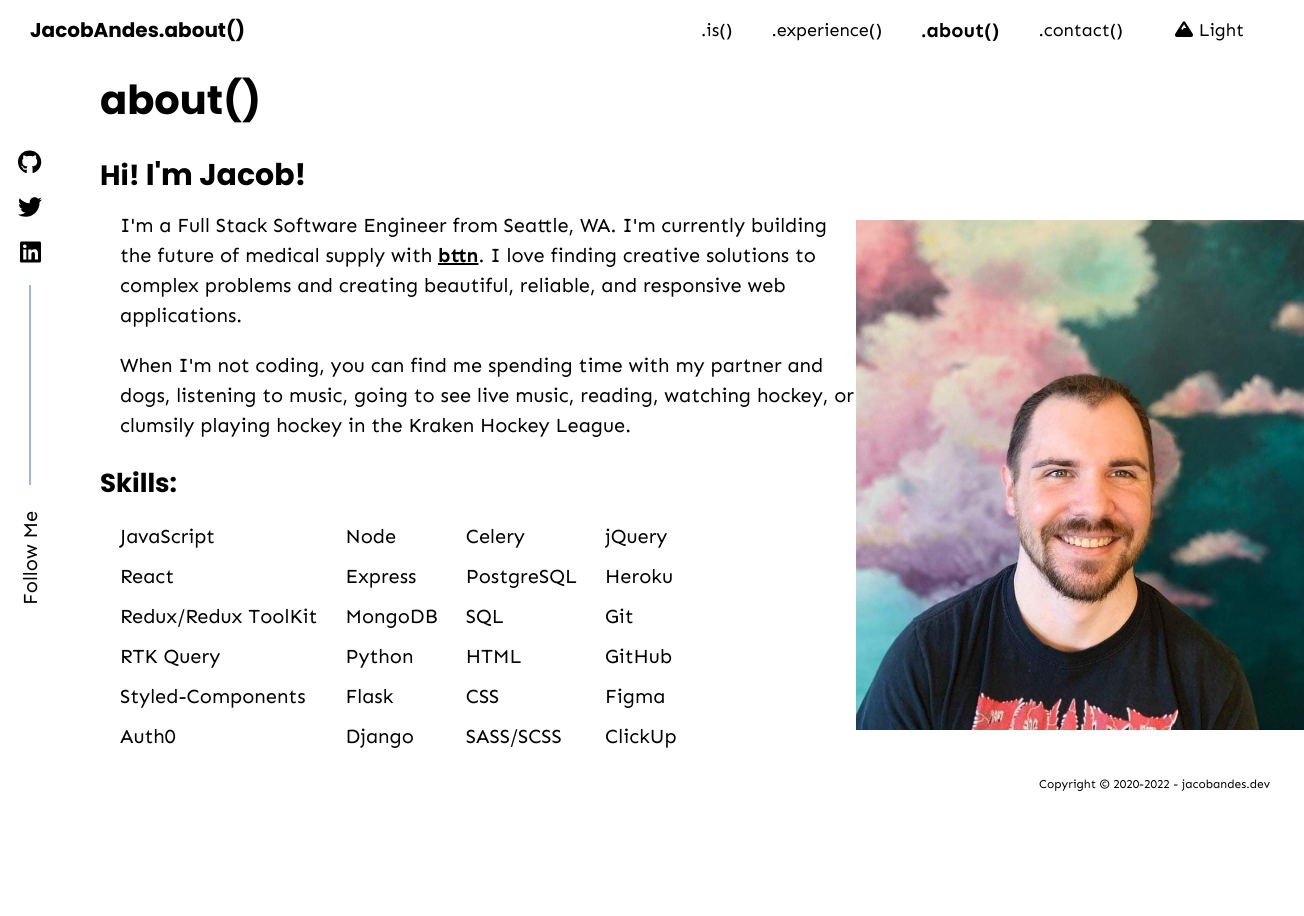
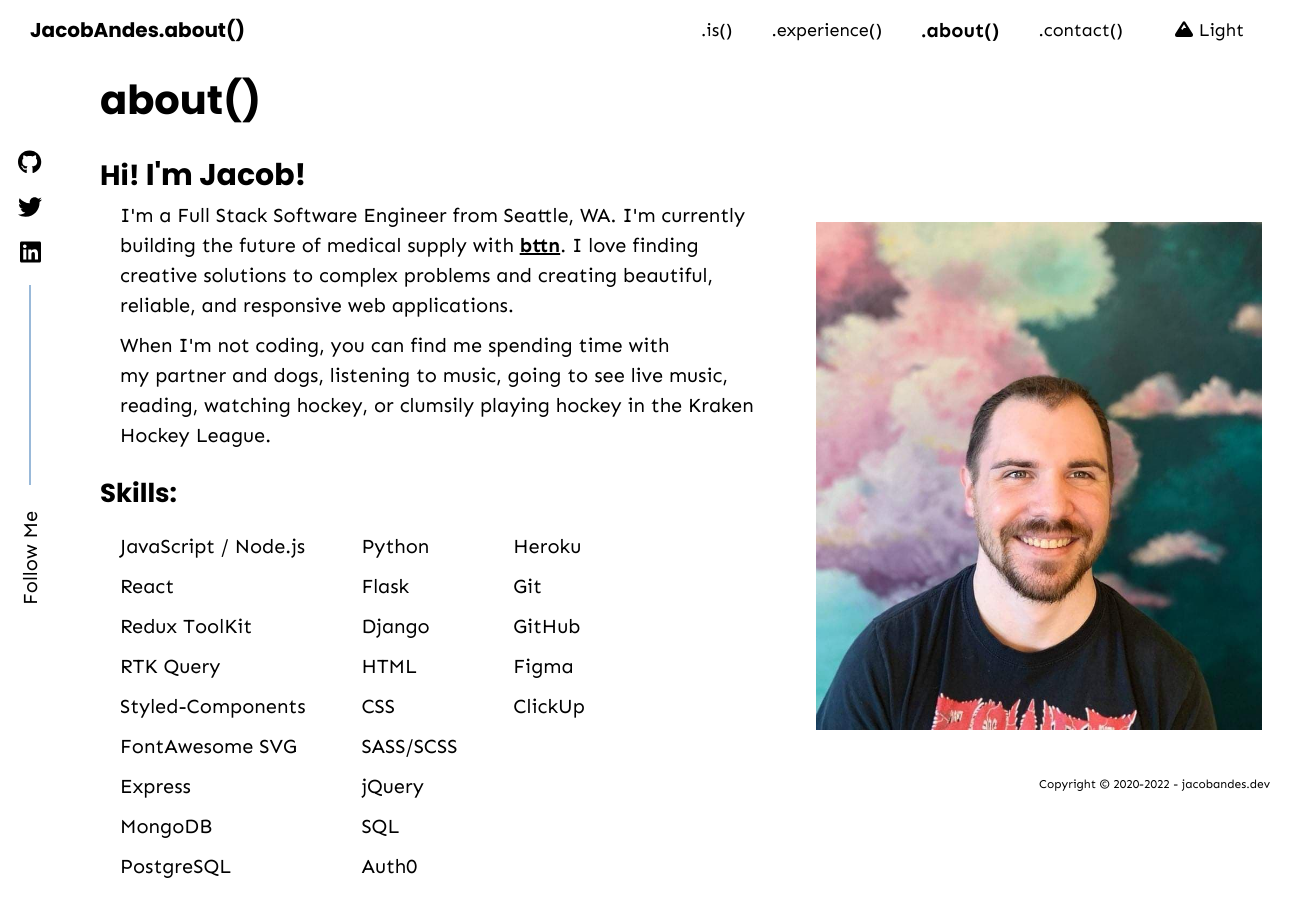
Before and after one commit to booshja/static-portfolio-v3, a React (Create React App) app: page /about in a window 1280 px wide. Shown: the top 916 px of the page, 1304 px wide, since content can reach past the window. Before the commit the page ends 800 px from the top, so only its background shows below. Built offline with nearby package versions, Linux system fonts and the light colour scheme; no server answers.

Commit message:
refactor: cleaned up semantic HTML

```diff
--- a/src/components/Copyright.js
+++ b/src/components/Copyright.js
@@ -6,9 +6,11 @@ const Copyright = () => {
   const thisYear = new Date().getFullYear();
 
   return (
-    <CopyrightText>
-      Copyright &copy; 2020-{thisYear} - jacobandes.dev
-    </CopyrightText>
+    <footer>
+      <CopyrightText>
+        Copyright &copy; 2020-{thisYear} - jacobandes.dev
+      </CopyrightText>
+    </footer>
   );
 };
 
--- a/src/components/Result.js
+++ b/src/components/Result.js
@@ -5,7 +5,8 @@ import Fireworks from '../assets/fireworks.jpeg';
 import IceCream from '../assets/sad-ice-cream.jpeg';
 // components
 import { ResultText, ResultLink } from './styles/typography';
-import { ColumnFlex, ResultImg } from './styles/containers';
+import { ColumnFlex } from './styles/containers';
+import { ResultImg } from './styles/media';
 
 const Result = ({ approval }) => (
   <ColumnFlex>
--- a/src/components/styles/containers.js
+++ b/src/components/styles/containers.js
@@ -8,12 +8,6 @@ const ColumnFlex = styled.div`
 `;
 
 /** Containers ***************************************** */
-const SpinnerContainer = styled(ColumnFlex)`
-  font-size: ${(p) => (p.size ? `${p.size}rem` : '10rem')};
-  color: ${({ theme: t }) => t.textPrimary};
-  align-items: center;
-`;
-
 const HeaderContainer = styled.header`
   display: flex;
   align-items: center;
@@ -50,11 +44,20 @@ const SocialsContainer = styled.aside`
     margin-bottom: 2rem;
     color: ${({ theme: t }) => t.textPrimary};
 
-    &:hover,
-    &:focus {
+    &:hover {
       filter: brightness(90%);
     }
+
+    &:focus-visible {
+      outline: 1px solid ${({ theme: t }) => t.textSecondary};
+    }
   }
+`;
+
+const SpinnerContainer = styled(ColumnFlex)`
+  font-size: ${(p) => (p.size ? `${p.size}rem` : '10rem')};
+  color: ${({ theme: t }) => t.textPrimary};
+  align-items: center;
 `;
 
 /** Accent Div's *************************************** */
@@ -65,16 +68,10 @@ const VerticalAccentDiv = styled.div`
   margin-bottom: 2rem;
 `;
 
-/** Images ********************************************* */
-const ResultImg = styled.img`
-  width: 60%;
-`;
-
 export {
   ColumnFlex,
   HeaderContainer,
   Nav,
-  ResultImg,
   SocialsContainer,
   SpinnerContainer,
   VerticalAccentDiv,
--- /dev/null
+++ b/src/components/styles/media.js
@@ -0,0 +1,10 @@
+/* eslint-disable */
+// dependencies
+import styled from 'styled-components';
+
+/** Images ********************************************* */
+const ResultImg = styled.img`
+  width: 60%;
+`;
+
+export { ResultImg };
--- a/src/components/styles/typography.js
+++ b/src/components/styles/typography.js
@@ -42,10 +42,19 @@ const StyledNavLink = styled(NavLink)`
   font-weight: 400;
   text-decoration: none;
   color: ${({ theme: t }) => t.textPrimary};
+  transition: border-bottom ease-in-out 0.1s;
 
   &.active {
     font-weight: 700;
     font-size: 2rem;
+  }
+
+  &:hover {
+    text-decoration: underline;
+  }
+
+  &:focus-visible {
+    outline: 1px solid ${({ theme: t }) => t.textSecondary};
   }
 `;
 
--- a/src/data/skills.json
+++ b/src/data/skills.json
@@ -1,24 +1,23 @@
 {
   "skills": [
-    "JavaScript",
+    "JavaScript / Node.js",
     "React",
-    "Redux/Redux ToolKit",
+    "Redux ToolKit",
     "RTK Query",
     "Styled-Components",
-    "Auth0",
-    "Node",
+    "FontAwesome SVG",
     "Express",
     "MongoDB",
+    "PostgreSQL",
     "Python",
     "Flask",
     "Django",
-    "Celery",
-    "PostgreSQL",
-    "SQL",
     "HTML",
     "CSS",
     "SASS/SCSS",
     "jQuery",
+    "SQL",
+    "Auth0",
     "Heroku",
     "Git",
     "GitHub",
--- a/src/pages/public/About.js
+++ b/src/pages/public/About.js
@@ -6,7 +6,8 @@ import { v4 as randomId } from 'uuid';
 import {
   PageContainer,
   MainContent,
-  LeftSide as Left,
+  LeftSide,
+  RightSide as Right,
 } from './styles/containers';
 import {
   PageTitle,
@@ -27,12 +28,7 @@ const AboutContainer = styled(PageContainer)`
   background-color: ${({ theme: t }) => t.bgPrimary};
 `;
 
-const LeftSide = styled(Left)`
-  width: 70%;
-`;
-
-const RightSide = styled.div`
-  display: flex;
+const RightSide = styled(Right)`
   width: 30%;
   margin-bottom: 5rem;
   padding-top: 10rem;
@@ -42,7 +38,8 @@ const About = () => (
   <AboutContainer>
     <PageTitle>about()</PageTitle>
     <MainContent className="slide-in-left">
-      <LeftSide>
+      <LeftSide width="70%">
+        <section>
           <StoryGreeting>
             <Hi>Hi! </Hi>
             I&apos;m Jacob!
@@ -61,7 +58,8 @@ const About = () => (
             beautiful, reliable, and responsive web applications.
           </StoryText>
           <StoryText>
-          When I&apos;m not coding, you can find me spending time with my&nbsp;
+            When I&apos;m not coding, you can find me spending time with
+            my&nbsp;
             {/* <StoryLink
               href="https://paintingjoy.art"
               target="_blank"
@@ -74,12 +72,15 @@ const About = () => (
             reading, watching hockey, or clumsily playing hockey in the Kraken
             Hockey League.
           </StoryText>
+        </section>
+        <section>
           <SkillsHeader>Skills:</SkillsHeader>
           <SkillsList>
             {data.skills.map((skill) => (
               <Skill key={randomId()}>{skill}</Skill>
             ))}
           </SkillsList>
+        </section>
       </LeftSide>
       <RightSide>
         <img
--- a/src/pages/public/Contact.js
+++ b/src/pages/public/Contact.js
@@ -5,7 +5,7 @@ import ReCAPTCHA from 'react-google-recaptcha';
 import { useForm } from 'react-hook-form';
 // services
 // import { useAddNewMessageMutation } from '../../services/booshjaAPI';
-import sendEmail from '../../services/emailService';
+// import sendEmail from '../../services/emailService';
 // components
 import {
   PageContainer,
@@ -13,6 +13,7 @@ import {
   LeftSide,
   FormError,
   MailImg,
+  RightSide as Right,
 } from './styles/containers';
 import { FormSubmitBtn } from './styles/buttons';
 import { Result, LoadingSpinner } from '../../components';
@@ -33,8 +34,7 @@ const ContactContainer = styled(PageContainer)`
   background-color: ${({ theme: t }) => t.bgSecondary};
 `;
 
-const RightSide = styled.div`
-  display: flex;
+const RightSide = styled(Right)`
   height: 75vh;
   margin-left: 8rem;
 `;
@@ -72,7 +72,7 @@ const Contact = () => {
   const recaptchaChange = async () => {
     if (!emailSent) {
       console.log('Sending email!', data);
-      await sendEmail(data);
+      // await sendEmail(data);
       setEmailSent(true);
       setApproval(true);
       setLoading(false);
--- a/src/pages/public/styles/containers.js
+++ b/src/pages/public/styles/containers.js
@@ -8,7 +8,9 @@ const ColumnFlex = styled.div`
 `;
 
 /** Containers ***************************************** */
-const PageContainer = styled(ColumnFlex)`
+const PageContainer = styled.main`
+  display: flex;
+  flex-direction: column;
   width: 100%;
   height: 100vh;
   margin-top: -60px;
@@ -86,9 +88,15 @@ const ExpCardFront = styled.div`
   backface-visibility: hidden;
 `;
 
-const LeftSide = styled(ColumnFlex)`
-  width: 60%;
+const LeftSide = styled.div`
+  display: flex;
+  flex-direction: column;
+  width: ${(props) => (props.width ? props.width : '60%')};
   padding-top: 1rem;
+`;
+
+const RightSide = styled.figure`
+  display: flex;
 `;
 
 const FormError = styled.div`
@@ -133,5 +141,6 @@ export {
   MainContent,
   MailImg,
   PageContainer,
+  RightSide,
   Screencap,
 };
--- a/src/pages/public/styles/layouts/PublicLayout.js
+++ b/src/pages/public/styles/layouts/PublicLayout.js
@@ -16,8 +16,8 @@ const PublicLayout = () => {
     <ThemeProvider theme={currentTheme}>
       <Header />
       <Socials />
+      <Outlet />
       <Copyright />
-      <Outlet />
     </ThemeProvider>
   );
 };
--- a/src/pages/public/styles/typography.js
+++ b/src/pages/public/styles/typography.js
@@ -30,20 +30,20 @@ const SkillsHeader = styled.h2`
   margin: 2rem 0;
 `;
 
+const ExpItemName = styled.h3`
+  color: ${({ theme: t }) => t.textPrimary};
+  font-size: 3.5rem;
+  font-weight: 700;
+  margin-bottom: 1rem;
+  margin-left: -1rem;
+`;
+
 /** Text *********************************************** */
 const MyTitle = styled.p`
   font-size: 5rem;
   font-weight: 700;
   letter-spacing: 2.5%;
   color: ${({ theme: t }) => t.textSecondary};
-`;
-
-const ExpItemName = styled.p`
-  color: ${({ theme: t }) => t.textPrimary};
-  font-size: 3.5rem;
-  font-weight: 700;
-  margin-bottom: 1rem;
-  margin-left: -1rem;
 `;
 
 const ExpItemText = styled.p`
```
Lines whose indentation alone changed are shown as unchanged.
